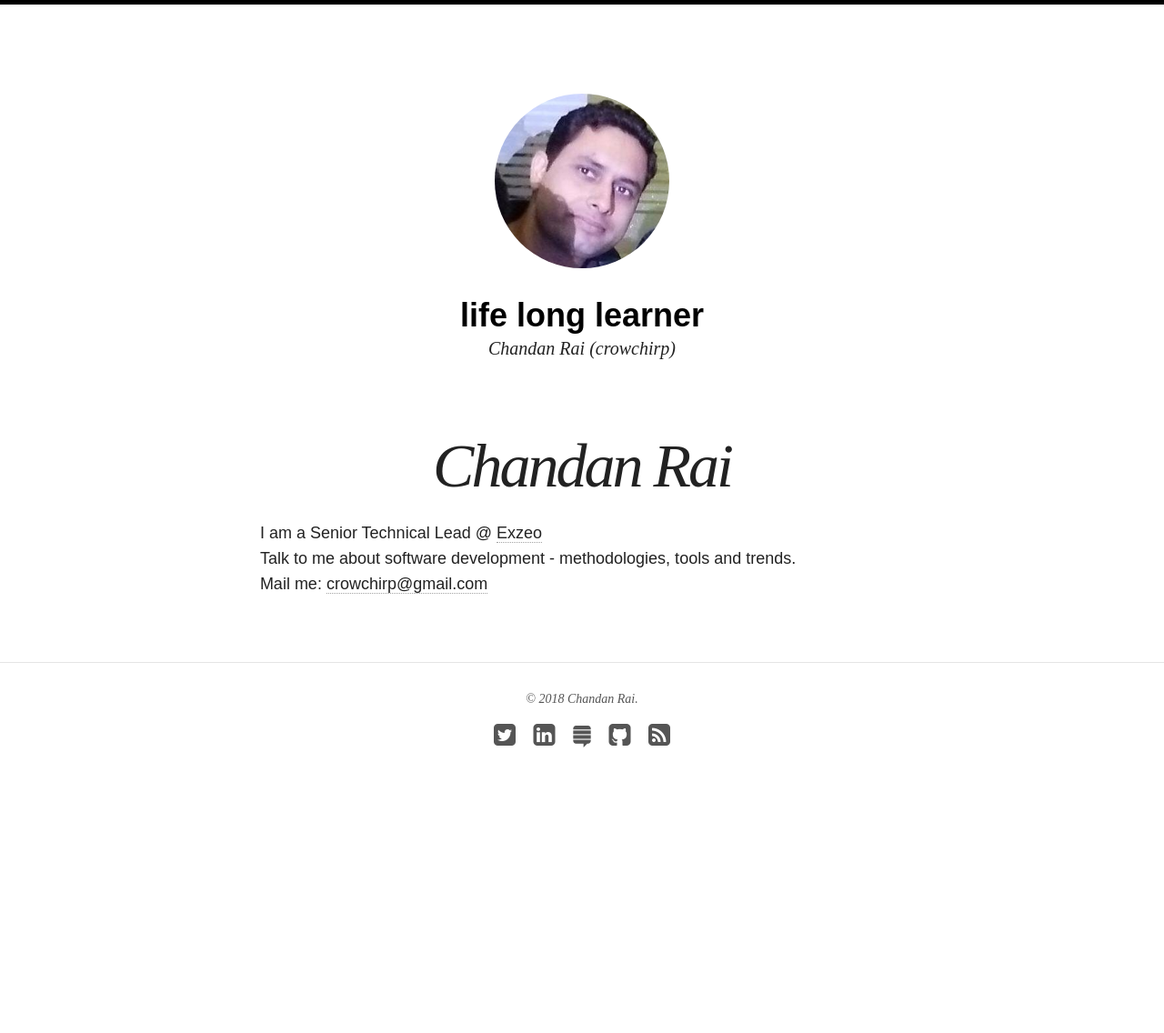
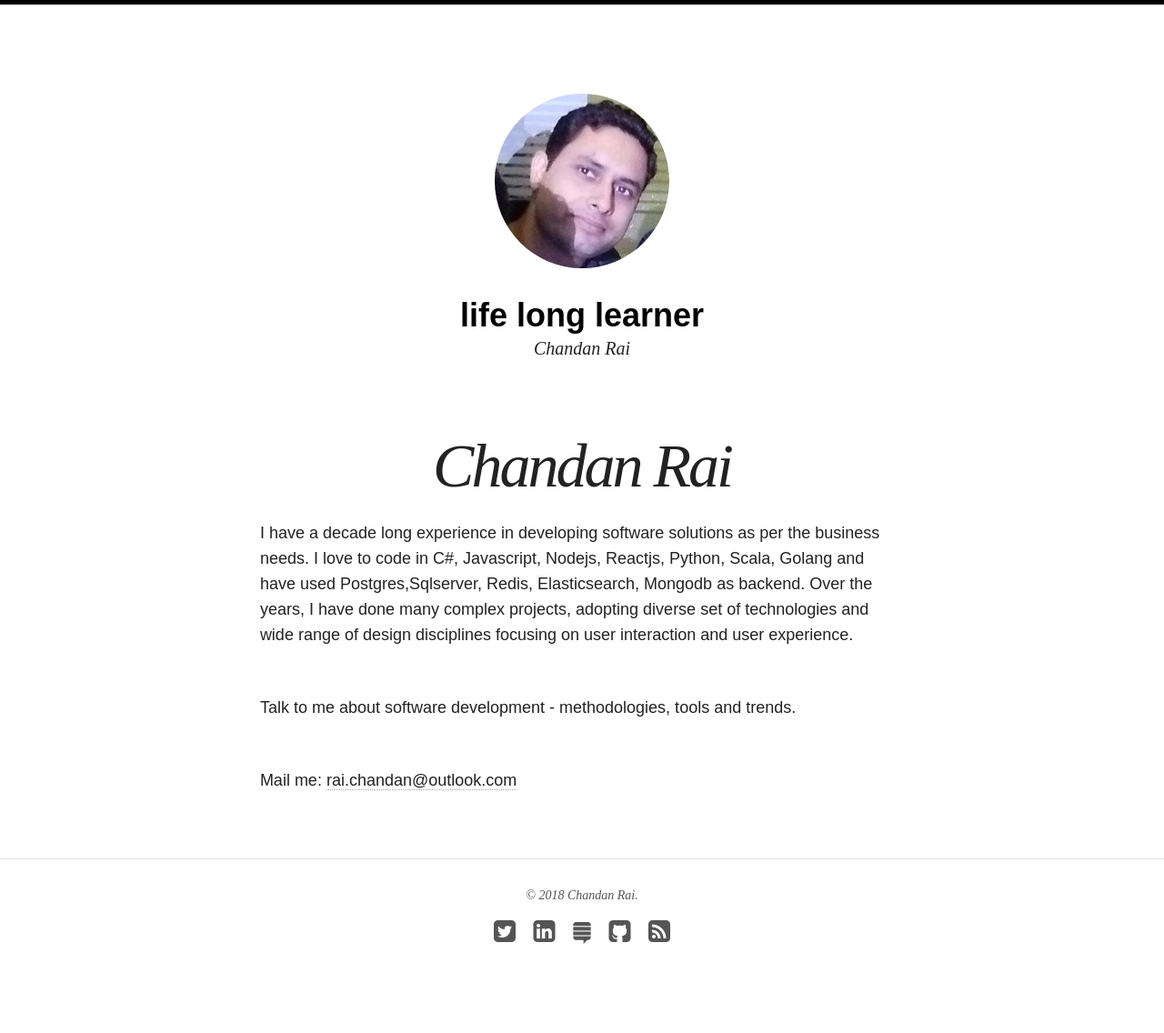
Before and after one commit to bhageena/bhageena.github.io, a Jekyll site: the page built from about/index.md, in a window 1280 px wide. Shown: the whole page at 91% size. Built offline with Jekyll 4.4.1, drawn with Linux system fonts in a browser that asks for light colours; nearby versions of some CDN libraries; before the commit the page ends 920 px from its top, so only the background shows below that.

Commit message:
fixed names and typos

```diff
--- a/_config.yml
+++ b/_config.yml
@@ -2,7 +2,7 @@
 
 title: life long learner
 locale: en_US
-description: Chandan Rai (crowchirp)
+description: Chandan Rai
 logo: site-logo.png
 search: true
 #url: http://chandanrai.com
@@ -42,13 +42,13 @@ exclude: ["lib", "config.rb", "Capfile", "config", "log", "Rakefile", "Rakefile.
 owner:
   name: Chandan Rai
   avatar: bio-photo.jpg
-  email: crowchirp@gmail.com
-  disqus-shortname: crowchirp
-  twitter: crowchirp
+  email: rai.chandan@outlook.com
+  disqus-shortname: bhageena
+  twitter: bhageena
   facebook: #crowchirp
-  github: crowchirp
-  stackexchange: http://stackoverflow.com/users/1530987/crowchirp
-  linkedin: crowchirp
+  github: bhageena
+  stackexchange: http://stackoverflow.com/users/1530987/bhageena
+  linkedin: bhageena
   instagram: #username
   flickr: #username
   tumblr: #username
--- a/about/index.md
+++ b/about/index.md
@@ -8,8 +8,11 @@ excerpt: "Chandan Rai"
 #  creditlink: http://wegraphics.net/downloads/free-ultimate-blurred-background-pack/
 ---
 
-I am a Senior Technical Lead @ [Exzeo](https://exzeo.com){:target="_blank"}
+
+I have a decade long experience in developing software solutions as per the business needs. I love to code in C#, Javascript, Nodejs, Reactjs, Python, Scala, Golang and have used Postgres,Sqlserver, Redis, Elasticsearch, Mongodb as backend. Over the years, I have done many complex projects, adopting diverse set of technologies and wide range of design disciplines focusing on user interaction and user experience.
+
 <br/>
 Talk to me about software development - methodologies, tools and trends.
+
 <br/>
-Mail me: <crowchirp@gmail.com>
+Mail me: <rai.chandan@outlook.com>
```
Also changed, not shown: _data/authors.yml (+4 -4 lines), _posts/isays/2018-01-10-developer productivity.md (+2 -2 lines), README.md.
